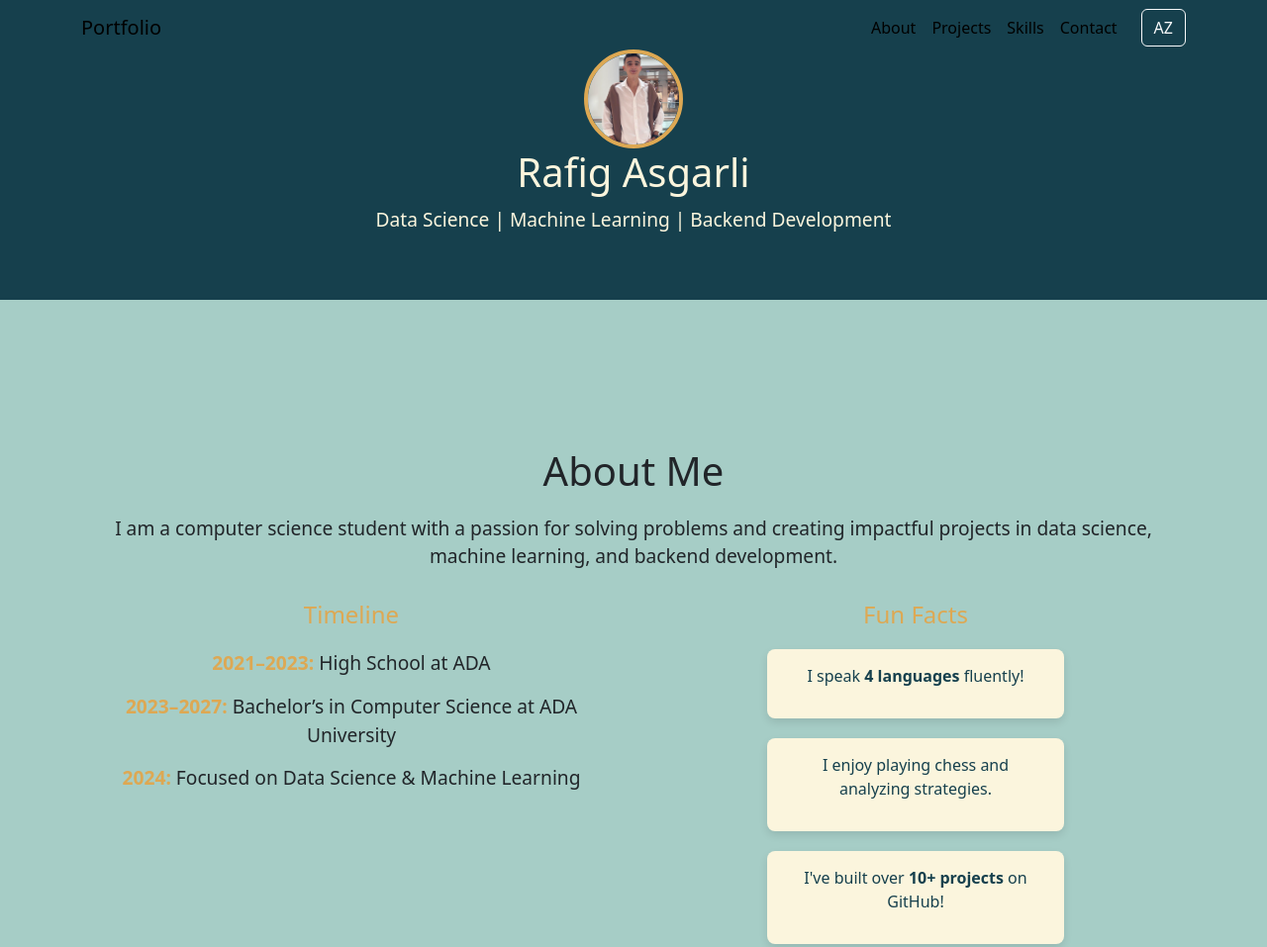
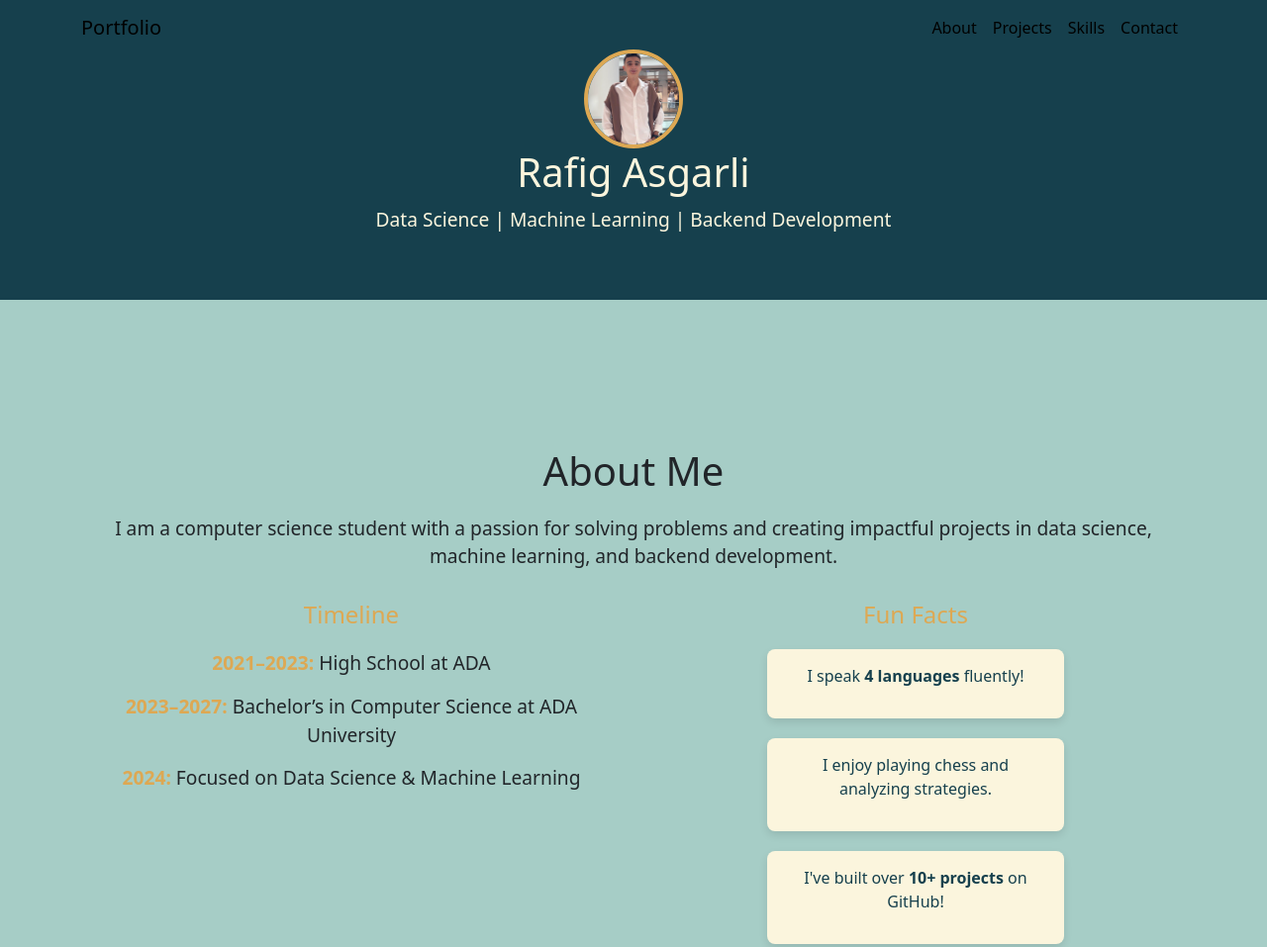
Before and after one commit to raskerli/Portfolio2025, a plain HTML site: page index.html in a window 1280 px wide. Shown: the top 957 px of the page at 99% size. Drawn offline with nearby package versions, Linux system fonts and the light colour scheme.

Commit message:
Update index.html

```diff
--- a/index.html
+++ b/index.html
@@ -34,12 +34,9 @@
                     <li class="nav-item"><a class="nav-link text-custom-light" href="#skills">Skills</a></li>
                     <li class="nav-item"><a class="nav-link text-custom-light" href="#contact">Contact</a></li>
                 </ul>
-                <!-- Language Toggle Button -->
-                <button id="toggle-language" class="btn btn-outline-light ms-3">AZ</button>
             </div>
         </div>
     </nav>
-
 
     <!-- About Section -->
     <section id="about" class="full-screen-section">
```
